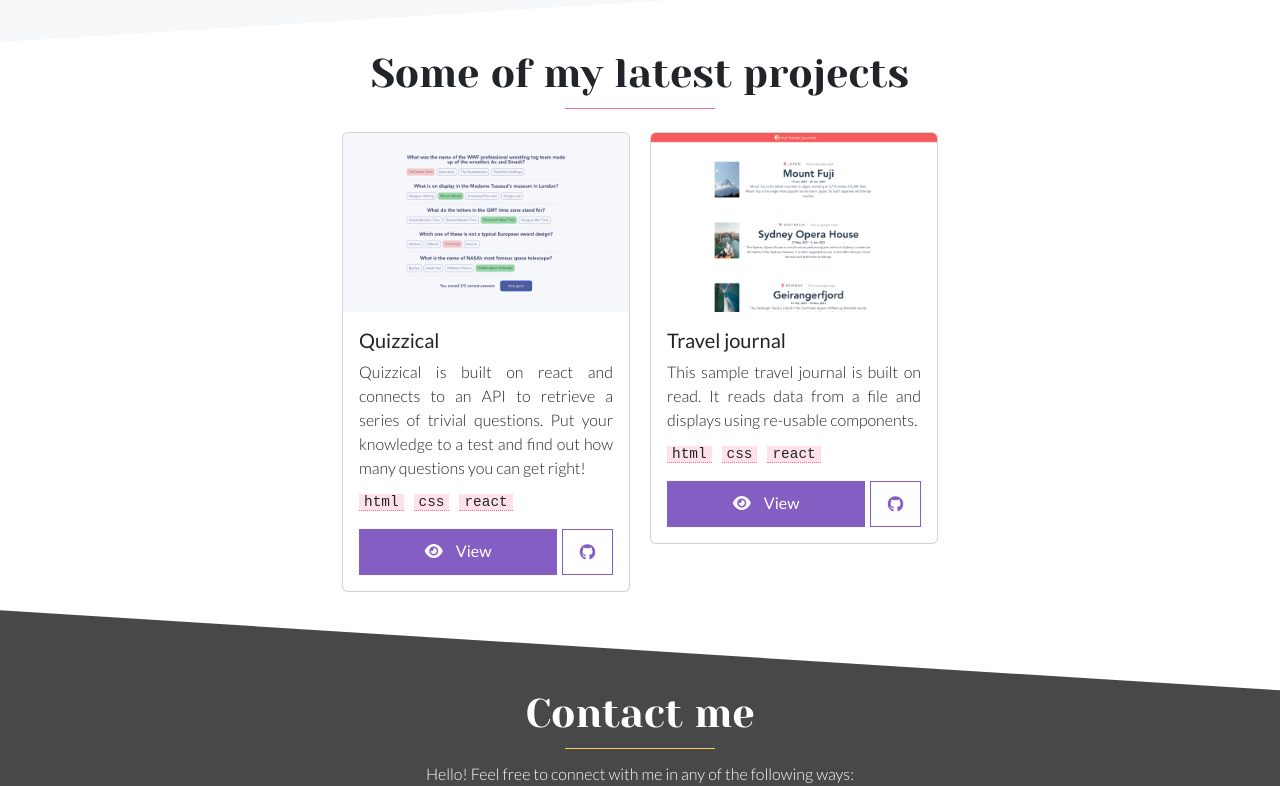
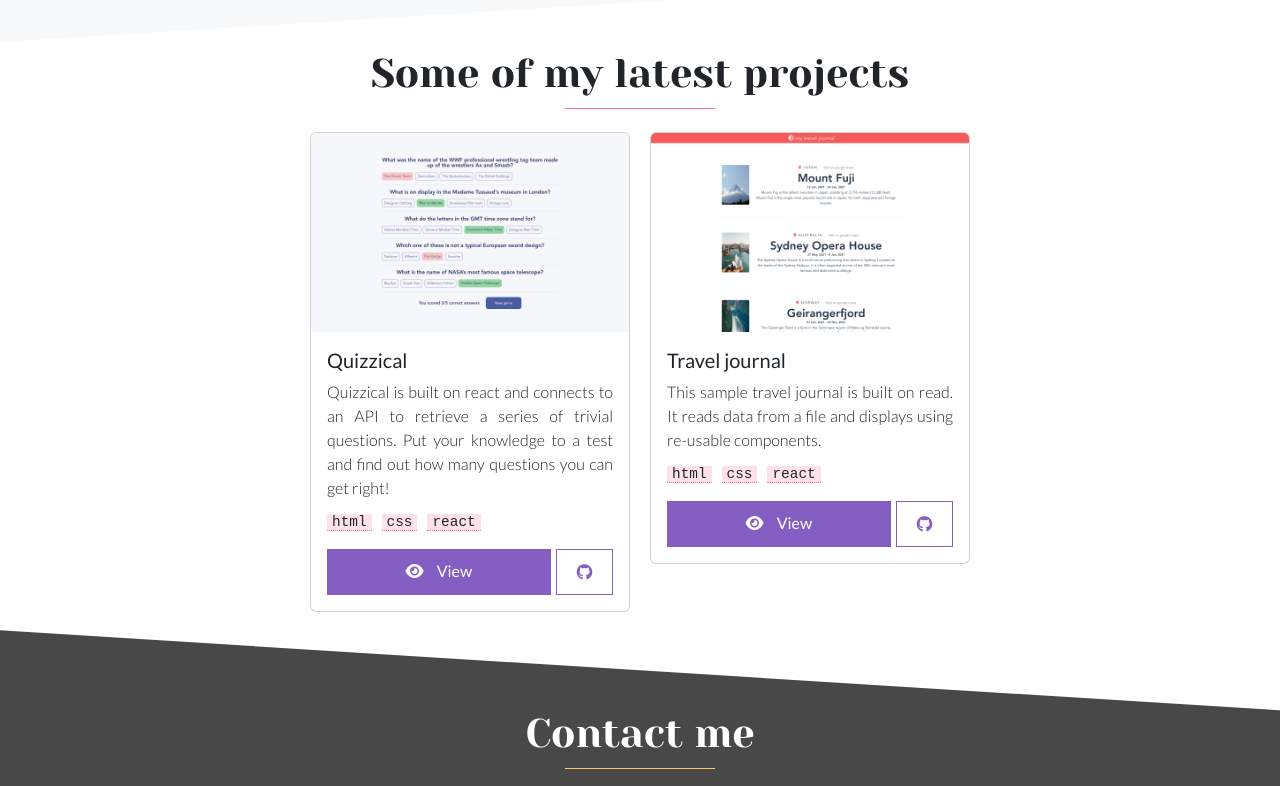
Before and after one commit to belenwebdev/portfolio, an Angular app: page / in a window 1280 px wide. Shown: the part 1660-2446 px from the top of the page. Built offline with nearby package versions, Linux system fonts and the light colour scheme.

Commit message:
fix(projects): fix responsive

```diff
--- a/src/app/sections/work/work-card/work-card.component.html
+++ b/src/app/sections/work/work-card/work-card.component.html
@@ -1,4 +1,4 @@
-<div class="card" style="width: 18rem;">
+<div class="card">
     <img class="card-img-top" src='{{ "assets/img/" + project.image }}' [alt]="project.name">
     <div class="card-body">
         <h5 class="card-title">{{ project.name }}</h5>
--- a/src/app/sections/work/work-card/work-card.component.scss
+++ b/src/app/sections/work/work-card/work-card.component.scss
@@ -1,5 +1,10 @@
 .card {
     margin:10px;
+    max-width: 20rem;
+
+    @media (max-width:780px){
+      max-width: 90%;
+    }
 
     .btn-primary{
         background-color: var(--color-purple);
--- a/src/app/sections/work/work.component.html
+++ b/src/app/sections/work/work.component.html
@@ -1,7 +1,7 @@
 <section>
     <div class="container">
         <h1>Some of my latest projects</h1>
-        <div class="d-flex justify-content-center">
+        <div class="card-wrapper">
             <app-work-card *ngFor="let project of projects" [project]="project"></app-work-card>
         </div>
     </div>
--- a/src/app/sections/work/work.component.scss
+++ b/src/app/sections/work/work.component.scss
@@ -1,3 +1,14 @@
 section {
     padding:1vh 0;
 }
+
+.card-wrapper{
+  display: flex;
+  flex-direction: row;
+  justify-content: center;
+
+  @media (max-width:780px){
+    flex-direction: column;
+    align-items: center;
+  }
+}
--- a/src/styles.scss
+++ b/src/styles.scss
@@ -14,6 +14,10 @@ html {
 body {
     margin: 0;
     font-family: 'Lato', Roboto, "Helvetica Neue", sans-serif;
+}
+
+* {
+  box-sizing: border-box;
 }
 
 @media all and (device-width: 768px) and (device-height: 1024px) and (orientation:portrait) {
```
